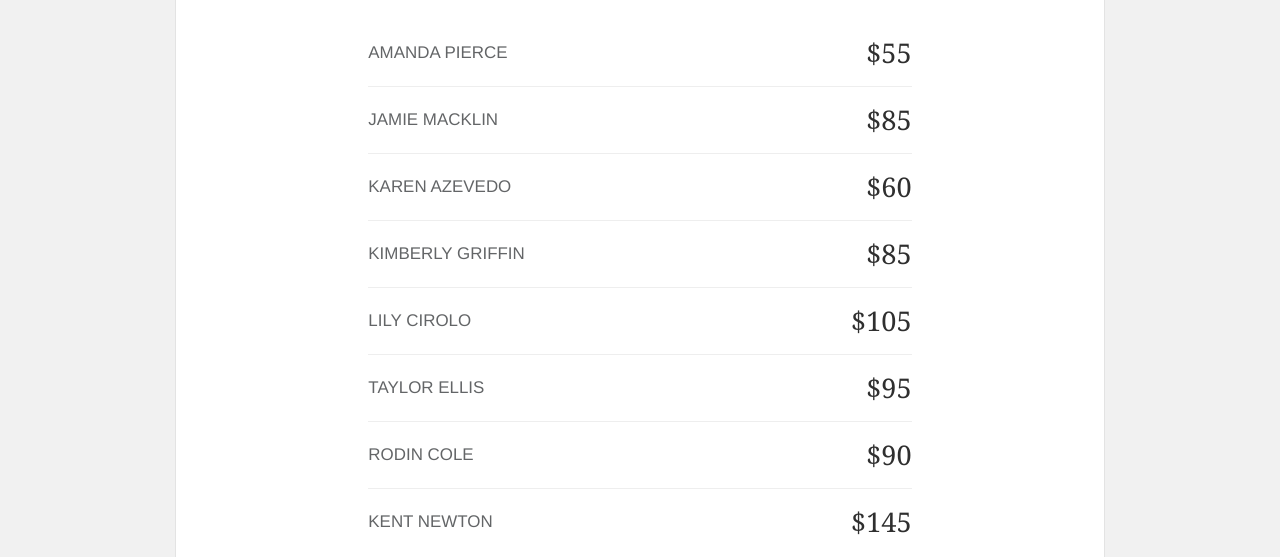
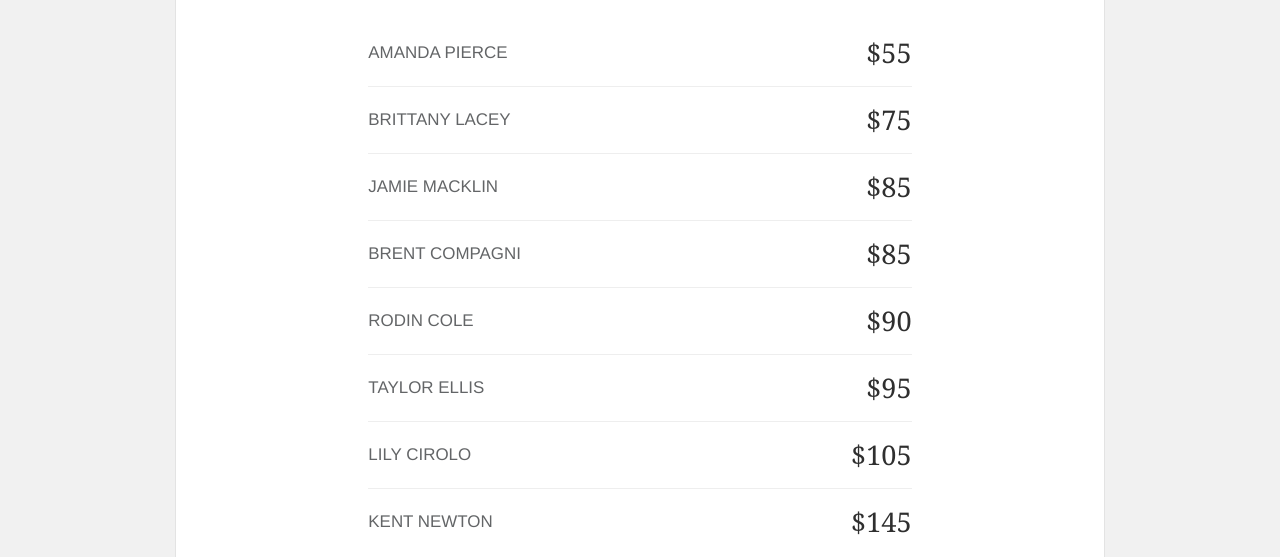
Before and after one commit to knsnewsite/knsnewsite.github.io, a Jekyll site: the page built from services/index.html, in a window 1280 px wide. Shown: the part 530-1087 px from the top of the page. Built offline with Jekyll 4.4.1, drawn with Linux system fonts in a browser that asks for light colours; comment, search, counter and statistics services are not loaded.

Commit message:
update team members on services haircuts

```diff
--- a/services/index.html
+++ b/services/index.html
@@ -13,12 +13,12 @@ service-title: Haircuts
 		<div class="row">
 			<div class="col-sm-12 col-md-8 col-md-offset-2">
 				<p>Amanda Pierce <span class="cost">$55</span></p>
+				<p>Brittany Lacey <span class="cost">$75</span></p>
 				<p>Jamie Macklin <span class="cost">$85</span></p>
-				<p>Karen Azevedo <span class="cost">$60</span></p>
-				<p>Kimberly Griffin <span class="cost">$85</span></p>
+				<p>Brent Compagni <span class="cost">$85</span></p>
+				<p>Rodin Cole <span class="cost">$90</span></p>
+				<p>Taylor Ellis <span class="cost">$95</span></p>
 				<p>Lily Cirolo <span class="cost">$105</span></p>
-				<p>Taylor Ellis <span class="cost">$95</span></p>
-				<p>Rodin Cole <span class="cost">$90</span></p>
 				<p>Kent Newton <span class="cost">$145</span></p>
 			</div>
 			<div class="col-sm-12 col-md-8 col-md-offset-2">
```
Also changed, not shown: 1 other file.
